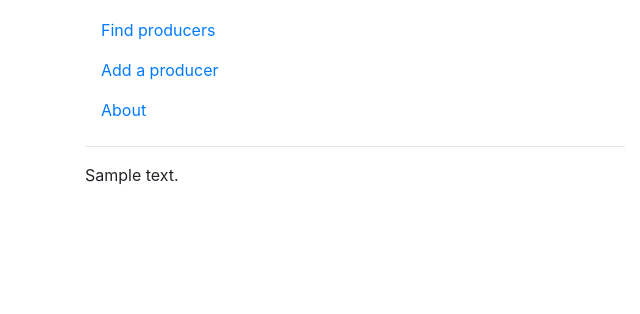
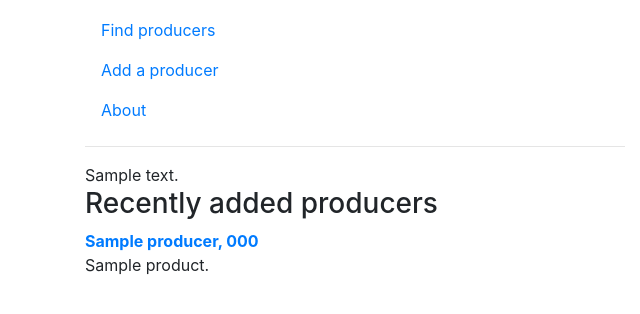
Before and after one commit to designswarm/madenearyou, a Django app: template producers/templates/producers/home.html in a window 1280 px wide. Shown: the part 229-543 px from the top of the page, without its empty margins (0-640 px from the left). Run offline with Django 3.2, Linux system fonts and the light colour scheme; tables that the repository leaves empty hold one stand-in row (values such as "Sample post"); the template is opened without the code that fills it: values that come from a table or form of the project are taken from there, most other values are stand-ins (such as "Sample title", 1, 10 or a date in 2020); data that the repository does not hold is empty; parts of the project's set-up code (start-up, migrations or seed data) failed here and were passed over; some libraries are stand-ins or nearby versions.

Commit message:
Display recently added producers on home page

```diff
--- a/producers/templates/producers/home.html
+++ b/producers/templates/producers/home.html
@@ -5,11 +5,21 @@
 {% block page_title_container %}{% endblock %}
 
 {% block content %}
-	<div class="row">
-		<div class="col-md-6 col-md-offset-3">
+    <div class="row">
+        <div class="col-md-6 col-md-offset-3">
 
-			{{ flatpage.content }}
+            {{ flatpage.content }}
 
-		</div> <!-- .col -->
-	</div> <!-- .row -->
+            {% if producer_list %}
+                <h3 class="m-y-2">Recently added producers</h3>
+                <dl>
+                    {% for producer in producer_list %}
+                        <dt><a href="{{ producer.get_absolute_url }}">{{ producer }}, {{ producer.postcode }}</a></dt>
+                        <dd>{{ producer.products.all|join:", " }}.</dd>
+                    {% endfor %}
+                </dl>
+            {% endif %}
+
+        </div> <!-- .col -->
+    </div> <!-- .row -->
 {% endblock content %}
--- a/producers/views.py
+++ b/producers/views.py
@@ -46,9 +46,13 @@ class FlatPageMixin(object):
         return context
 
 
-class HomeView(FlatPageMixin, TemplateView):
+class HomeView(FlatPageMixin, ListView):
     "Uses content from a Flatpage."
+
     template_name = 'producers/home.html'
+    model = Producer
+    queryset = Producer.visible_objects.all()
+    paginate_by = 20
 
 
 @method_decorator([csrf_protect, never_cache], name='dispatch')
```
